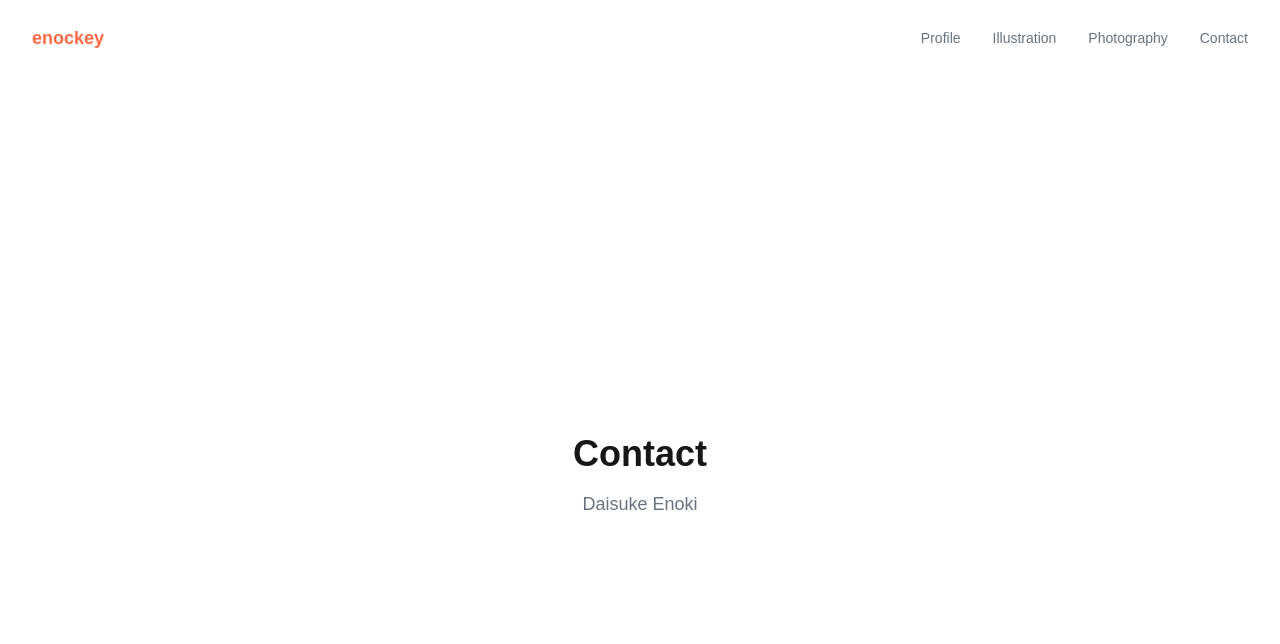
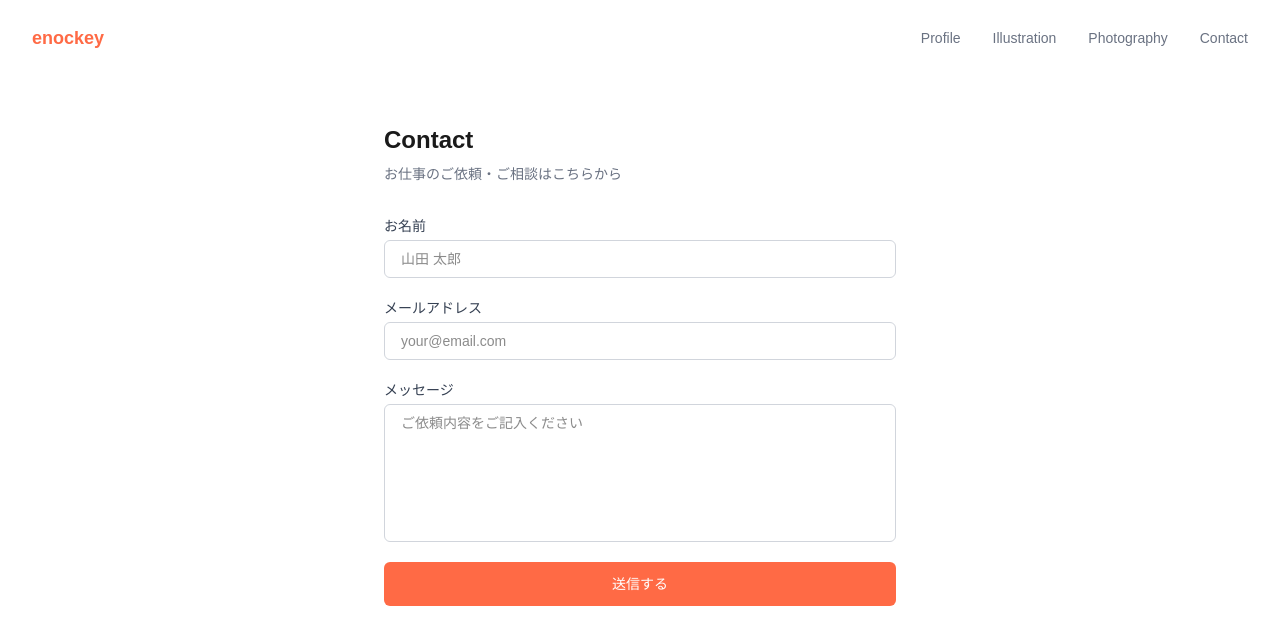
Before and after one commit to DaisukeEnoki/enockey-site, a Next.js app: page /contact in a window 1280 px wide. Shown: the top 644 px of the page. Built offline with nearby package versions, Linux system fonts and the light colour scheme; no server answers.

Commit message:
feat: Contactページにメールフォームを追加

```diff
--- /dev/null
+++ b/app/actions/contact.ts
@@ -0,0 +1,34 @@
+"use server";
+
+import { Resend } from "resend";
+
+const resend = new Resend(process.env.RESEND_API_KEY);
+
+export async function sendContactEmail(formData: FormData) {
+  const name = formData.get("name") as string;
+  const email = formData.get("email") as string;
+  const message = formData.get("message") as string;
+
+  if (!name || !email || !message) {
+    return { success: false, error: "すべての項目を入力してください" };
+  }
+
+  try {
+    await resend.emails.send({
+      from: "onboarding@resend.dev",
+      to: "enockey.info@gmail.com",
+      subject: `【enockey.com】${name}さんからのお問い合わせ`,
+      html: `
+        <h2>お問い合わせが届きました</h2>
+        <p><strong>お名前:</strong> ${name}</p>
+        <p><strong>メールアドレス:</strong> ${email}</p>
+        <p><strong>メッセージ:</strong></p>
+        <p>${message.replace(/\n/g, "<br>")}</p>
+      `,
+    });
+
+    return { success: true };
+  } catch {
+    return { success: false, error: "送信に失敗しました。しばらく経ってから再度お試しください。" };
+  }
+}
--- a/app/contact/page.tsx
+++ b/app/contact/page.tsx
@@ -1,12 +1,87 @@
-export default function Profile() {
-    return (
-      <main className="flex min-h-screen
-  flex-col items-center justify-center
-  bg-white">
-        <h1 className="text-4xl
-  font-bold">Contact</h1>
-        <p className="mt-4 text-lg
-  text-gray-500">Daisuke Enoki</p>
-      </main>
-    );
+"use client";
+
+import { useRef, useState, useTransition } from "react";
+import { sendContactEmail } from "../actions/contact";
+
+export default function Contact() {
+  const [status, setStatus] = useState<"idle" | "success" | "error">("idle");
+  const [errorMessage, setErrorMessage] = useState("");
+  const [isPending, startTransition] = useTransition();
+  const formRef = useRef<HTMLFormElement>(null);
+
+  function handleSubmit(formData: FormData) {
+    startTransition(async () => {
+      const result = await sendContactEmail(formData);
+      if (result.success) {
+        setStatus("success");
+        formRef.current?.reset();
+      } else {
+        setStatus("error");
+        setErrorMessage(result.error ?? "エラーが発生しました");
+      }
+    });
   }
+
+  return (
+    <main className="px-8 py-12 max-w-xl mx-auto">
+      <h1 className="text-2xl font-bold mb-2" style={{ color: "#1a1a1a" }}>
+        Contact
+      </h1>
+      <p className="text-gray-500 mb-8 text-sm">お仕事のご依頼・ご相談はこちらから</p>
+
+      {status === "success" ? (
+        <div className="p-6 bg-green-50 rounded-lg text-green-800 text-sm">
+          送信しました。ありがとうございます。2〜3営業日以内にご返信します。
+        </div>
+      ) : (
+        <form ref={formRef} action={handleSubmit} className="flex flex-col gap-5">
+          <div className="flex flex-col gap-1">
+            <label className="text-sm font-medium text-gray-700">お名前</label>
+            <input
+              name="name"
+              type="text"
+              required
+              placeholder="山田 太郎"
+              className="border border-gray-300 rounded-md px-4 py-2 text-sm outline-none focus:border-gray-500"
+            />
+          </div>
+
+          <div className="flex flex-col gap-1">
+            <label className="text-sm font-medium text-gray-700">メールアドレス</label>
+            <input
+              name="email"
+              type="email"
+              required
+              placeholder="your@email.com"
+              className="border border-gray-300 rounded-md px-4 py-2 text-sm outline-none focus:border-gray-500"
+            />
+          </div>
+
+          <div className="flex flex-col gap-1">
+            <label className="text-sm font-medium text-gray-700">メッセージ</label>
+            <textarea
+              name="message"
+              required
+              rows={6}
+              placeholder="ご依頼内容をご記入ください"
+              className="border border-gray-300 rounded-md px-4 py-2 text-sm outline-none focus:border-gray-500 resize-none"
+            />
+          </div>
+
+          {status === "error" && (
+            <p className="text-red-500 text-sm">{errorMessage}</p>
+          )}
+
+          <button
+            type="submit"
+            disabled={isPending}
+            className="py-3 rounded-md text-sm font-medium text-white transition-opacity disabled:opacity-50"
+            style={{ backgroundColor: "#ff6a45" }}
+          >
+            {isPending ? "送信中..." : "送信する"}
+          </button>
+        </form>
+      )}
+    </main>
+  );
+}
--- a/package.json
+++ b/package.json
@@ -12,7 +12,8 @@
     "next": "16.1.6",
     "next-cloudinary": "^6.17.5",
     "react": "19.2.3",
-    "react-dom": "19.2.3"
+    "react-dom": "19.2.3",
+    "resend": "^6.9.3"
   },
   "devDependencies": {
     "@tailwindcss/postcss": "^4",
```
Also changed, not shown: 1 other file (tests, documents, lock files or other folders).
